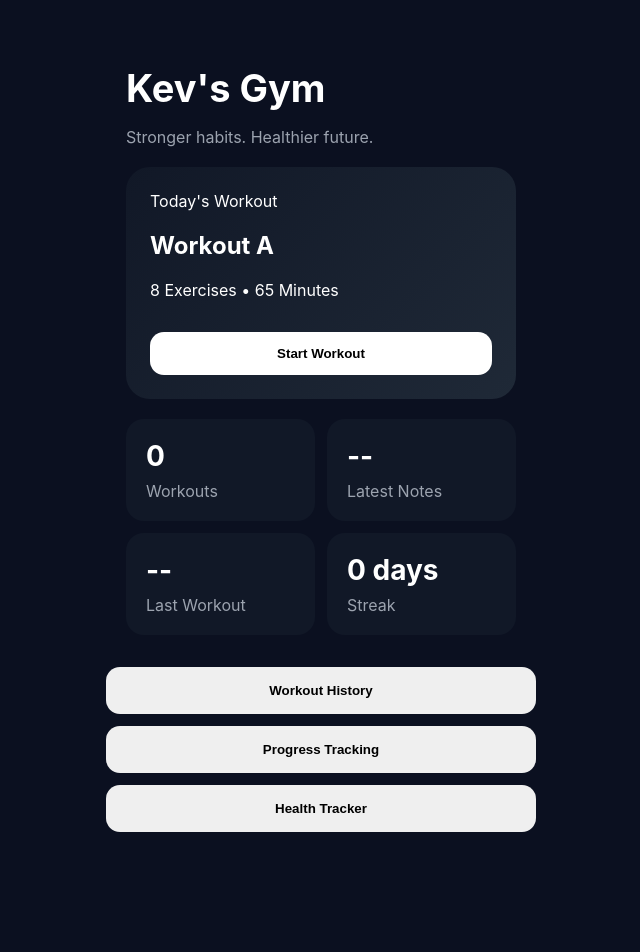
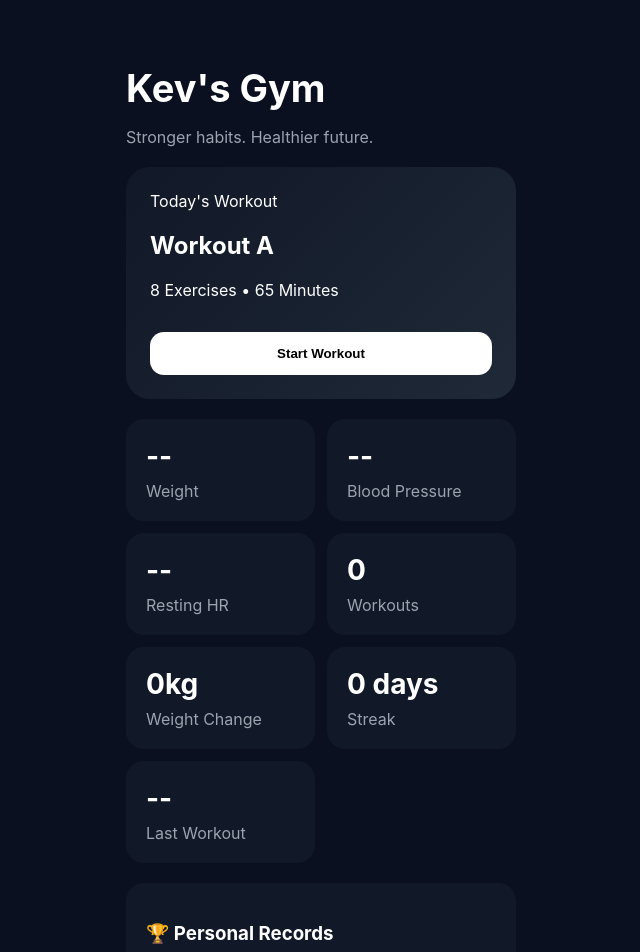
Before and after one commit to kevinellis77-afk/Kevs-Gym, a React (Vite) app: page / in a window 1280 px wide. Shown: the top 952 px of the page, without its empty margins (319-959 px from the left). Before the commit the page ends 852 px from the top, so only its background shows below. Built offline with nearby package versions, Linux system fonts and the light colour scheme.

Commit message:
"Version 5.7 - Personal records and progress tracking"

```diff
--- a/src/components/StatsGrid.tsx
+++ b/src/components/StatsGrid.tsx
@@ -11,7 +11,13 @@ export default function StatsGrid({
   stats = [],
 }: StatsGridProps) {
   return (
-    <div className="stats-grid">
+    <div
+    className="stats-grid"
+    style={{
+      gridTemplateColumns:
+        "repeat(auto-fit,minmax(140px,1fr))",
+    }}
+  >
       {stats.map((stat) => (
         <div
           key={stat.label}
--- a/src/components/WorkoutCard.tsx
+++ b/src/components/WorkoutCard.tsx
@@ -1,27 +1,21 @@
 type WorkoutCardProps = {
-  title: string;
-  exercises: number;
-  duration: number;
-  onStart: () => void;
+  onStartWorkout?: () => void;
 };
 
 export default function WorkoutCard({
-  title,
-  exercises,
-  duration,
-  onStart,
+  onStartWorkout,
 }: WorkoutCardProps) {
   return (
     <div className="workout-card">
       <span>Today's Workout</span>
 
-      <h2>{title}</h2>
+      <h2>Workout A</h2>
 
       <p>
-        {exercises} Exercises • {duration} Minutes
+        8 Exercises • 65 Minutes
       </p>
 
-      <button onClick={onStart}>
+      <button onClick={onStartWorkout}>
         Start Workout
       </button>
     </div>
--- a/src/pages/Dashboard.tsx
+++ b/src/pages/Dashboard.tsx
@@ -1,90 +1,167 @@
 import Header from "../components/Header";
 import WorkoutCard from "../components/WorkoutCard";
 import StatsGrid from "../components/StatsGrid";
+
+import { getPersonalRecords } from "../utils/personalRecords";
 
 import {
   getWorkoutCount,
   getWorkoutStreak,
   getLastWorkoutDaysAgo,
-  getLatestSession,
 } from "../utils/dashboardStats";
+
+import {
+  getLatestHealthEntry,
+  getWeightChange,
+} from "../utils/healthStats";
 
 type DashboardProps = {
   onStartWorkout: () => void;
-  onViewHistory?: () => void;
-  onViewProgress?: () => void;
 };
 
 export default function Dashboard({
   onStartWorkout,
-  onViewHistory,
-  onViewProgress,
 }: DashboardProps) {
-  const workoutCount = getWorkoutCount();
-  const streak = getWorkoutStreak();
-  const lastWorkout = getLastWorkoutDaysAgo();
-  const latestSession = getLatestSession();
+  const workoutCount =
+    getWorkoutCount();
+
+  const streak =
+    getWorkoutStreak();
+
+  const lastWorkout =
+    getLastWorkoutDaysAgo();
+
+  const health =
+    getLatestHealthEntry();
+
+  const weightChange =
+    getWeightChange();
+
+  const personalRecords =
+    getPersonalRecords();
 
   return (
     <div className="app">
       <Header />
 
       <WorkoutCard
-        title="Workout A"
-        exercises={8}
-        duration={65}
-        onStart={onStartWorkout}
+        onStartWorkout={
+          onStartWorkout
+        }
       />
 
       <StatsGrid
         stats={[
           {
+            label: "Weight",
+            value: health
+              ? `${health.weight}kg`
+              : "--",
+          },
+
+          {
+            label: "Blood Pressure",
+            value: health
+              ? `${health.systolic}/${health.diastolic}`
+              : "--",
+          },
+
+          {
+            label: "Resting HR",
+            value: health
+              ? `${health.restingHr}`
+              : "--",
+          },
+
+          {
             label: "Workouts",
             value: workoutCount,
           },
+
           {
-            label: "Latest Notes",
-            value: latestSession?.notes
-              ? latestSession.notes.substring(0, 12)
-              : "--",
+            label: "Weight Change",
+            value:
+              weightChange > 0
+                ? `+${weightChange}kg`
+                : `${weightChange}kg`,
           },
+
+          {
+            label: "Streak",
+            value: `${streak} days`,
+          },
+
           {
             label: "Last Workout",
             value:
               workoutCount > 0
-                ? `${lastWorkout} day${
-                    lastWorkout === 1 ? "" : "s"
-                  } ago`
+                ? lastWorkout === 0
+                  ? "Today"
+                  : `${lastWorkout}d`
                 : "--",
-          },
-          {
-            label: "Streak",
-            value: `${streak} day${
-              streak === 1 ? "" : "s"
-            }`,
           },
         ]}
       />
 
-      {onViewHistory && (
-        <button
-          className="finish-btn"
-          style={{ marginTop: "20px" }}
-          onClick={onViewHistory}
-        >
-          View Workout History
-        </button>
-      )}
+      <div
+        className="exercise-card"
+        style={{
+          marginTop: "20px",
+        }}
+      >
+        <h3>🏆 Personal Records</h3>
 
-      {onViewProgress && (
-        <button
-          className="finish-btn"
-          style={{ marginTop: "12px" }}
-          onClick={onViewProgress}
-        >
-          View Progress
-        </button>
-      )}
+        {Object.entries(
+          personalRecords
+        )
+          .sort(
+            (a, b) =>
+              b[1].best -
+              a[1].best
+          )
+          .slice(0, 5)
+          .map(
+            ([exercise, record]) => (
+              <div
+                key={exercise}
+                style={{
+                  display: "flex",
+                  justifyContent:
+                    "space-between",
+                  marginTop: "12px",
+                }}
+              >
+                <span>
+                  {exercise}
+                </span>
+
+                <div>
+                  <strong>
+                    {record.best}kg
+                  </strong>
+
+                  {record.improvement >
+                    0 && (
+                    <span
+                      style={{
+                        marginLeft:
+                          "8px",
+                        color:
+                          "#22c55e",
+                      }}
+                    >
+                      ↑ +
+                      {
+                        record.improvement
+                      }
+                      kg
+                    </span>
+                  )}
+                </div>
+              </div>
+            )
+          )}
+      </div>
     </div>
   );
 }
--- /dev/null
+++ b/src/utils/healthStats.ts
@@ -0,0 +1,26 @@
+import { getHealthEntries } from "./healthStorage";
+
+export function getLatestHealthEntry() {
+  const entries = getHealthEntries();
+
+  return entries.length > 0
+    ? entries[0]
+    : null;
+}
+
+export function getWeightChange() {
+  const entries = getHealthEntries();
+
+  if (entries.length < 2) {
+    return 0;
+  }
+
+  const latest = entries[0].weight;
+
+  const oldest =
+    entries[entries.length - 1].weight;
+
+  return Number(
+    (latest - oldest).toFixed(1)
+  );
+}
--- /dev/null
+++ b/src/utils/personalRecords.ts
@@ -0,0 +1,53 @@
+import { getSessions } from "./sessionStorage";
+
+export function getPersonalRecords() {
+  const sessions = getSessions();
+
+  const records: Record<
+    string,
+    {
+      best: number;
+      first: number;
+      improvement: number;
+    }
+  > = {};
+
+  const oldestToNewest = [...sessions].reverse();
+
+  oldestToNewest.forEach((session: any) => {
+    if (!session.exercises) return;
+
+    session.exercises.forEach((exercise: any) => {
+      if (!exercise.sets) return;
+
+      const weights = exercise.sets
+        .map((set: any) => Number(set.weight))
+        .filter((weight: number) => weight > 0);
+
+      if (weights.length === 0) return;
+
+      const maxWeight = Math.max(...weights);
+
+      if (!records[exercise.name]) {
+        records[exercise.name] = {
+          best: maxWeight,
+          first: maxWeight,
+          improvement: 0,
+        };
+      } else {
+        records[exercise.name].best = Math.max(
+          records[exercise.name].best,
+          maxWeight
+        );
+      }
+    });
+  });
+
+  Object.keys(records).forEach((exercise) => {
+    records[exercise].improvement =
+      records[exercise].best -
+      records[exercise].first;
+  });
+
+  return records;
+}
```
